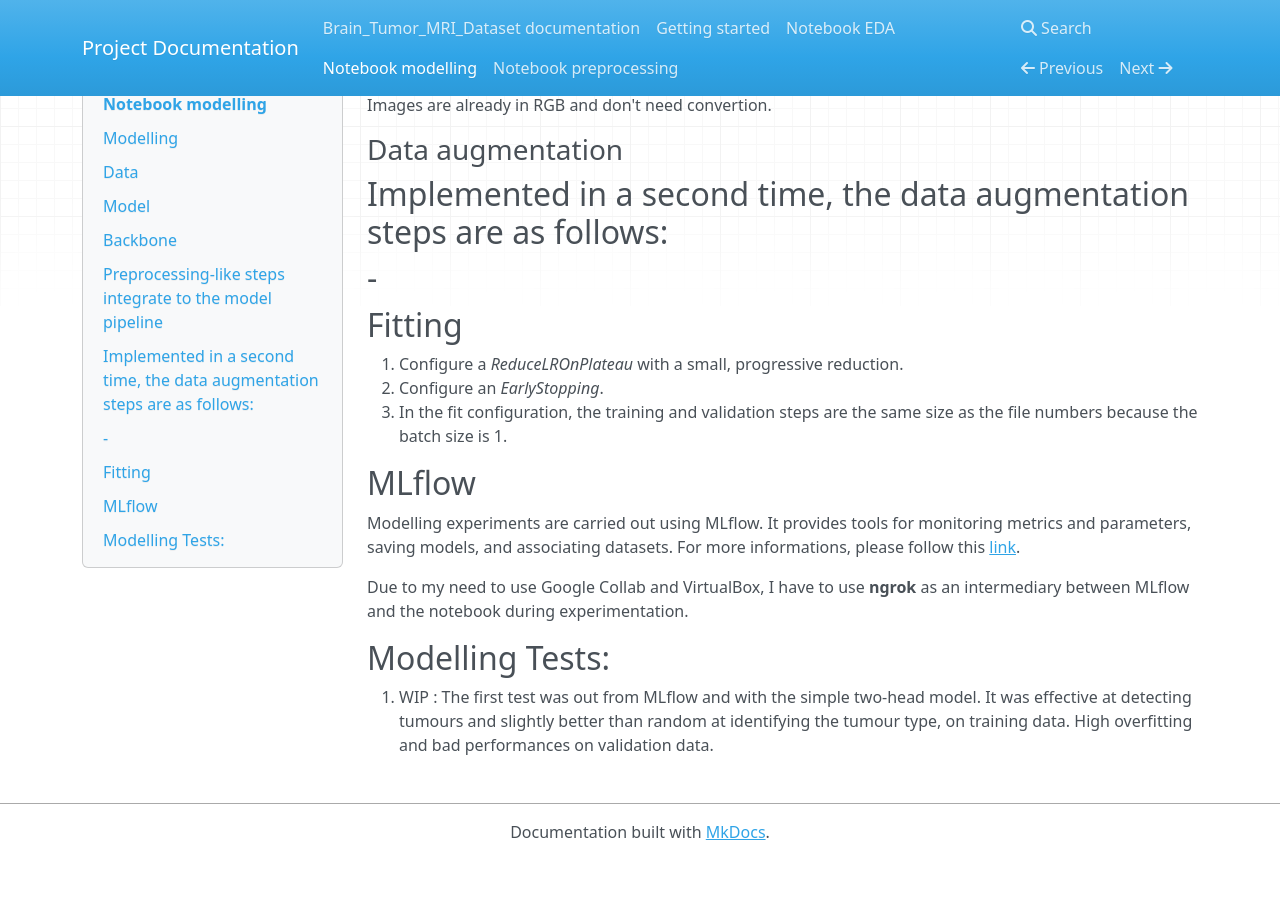
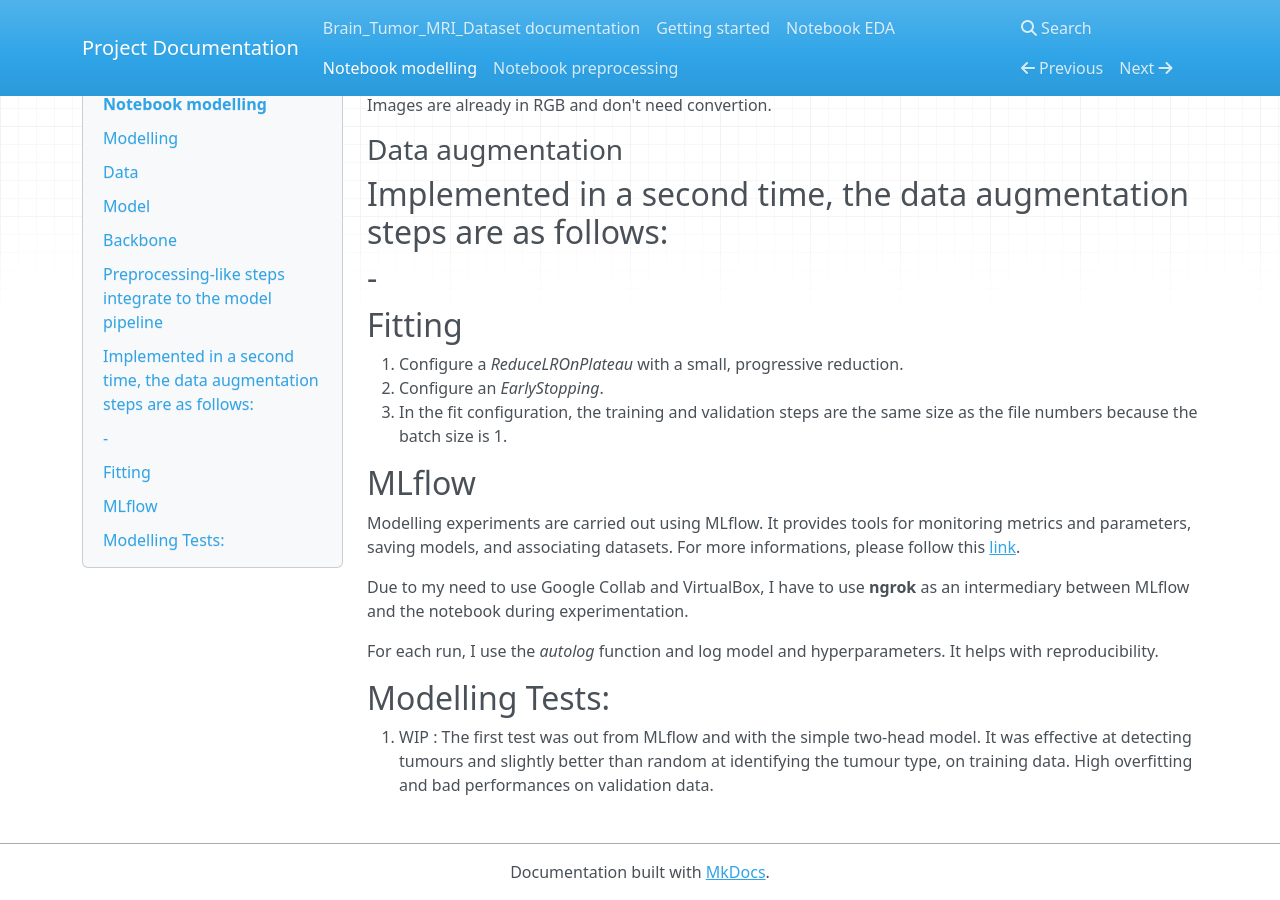
Before and after one commit to Jeremy-Duval-PhD/Brain_Tumor_MRI_Dataset, an MkDocs documentation site: the page built from docs/docs/notebook_modelling.md, in a window 1280 px wide and 900 px high, scrolled down 1830 px. Built offline with MkDocs 1.6.1, drawn with Linux system fonts in a browser that asks for light colours; nearby versions of some CDN libraries; before the commit the page ends 2690 px from its top, so only the background shows below that.

Commit message:
WIP: modelling: MLflow configuration

```diff
--- a/docs/docs/notebook_modelling.md
+++ b/docs/docs/notebook_modelling.md
@@ -91,6 +91,8 @@ For more informations, please follow this [link](https://mlflow.org/docs/latest/
 
 Due to my need to use Google Collab and VirtualBox, I have to use **ngrok** as an intermediary between MLflow and the notebook during experimentation.
 
+For each run, I use the *autolog* function and log model and hyperparameters. It helps with reproducibility.
+
 ## Modelling Tests:
 
 1. WIP : The first test was out from MLflow and with the simple two-head model. It was effective at detecting tumours and slightly better than random at identifying the tumour type, on training data. High overfitting and bad performances on validation data.
```
Also changed, not shown: 1 other file.
